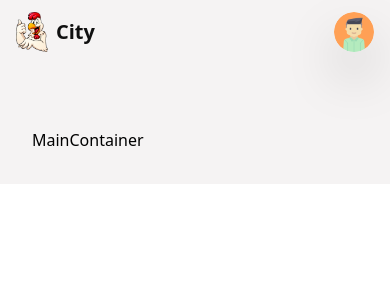
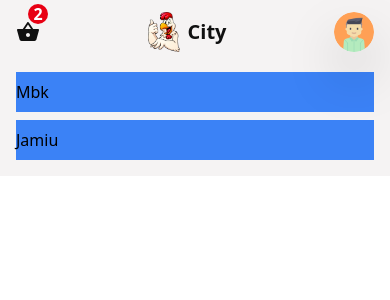
Before and after one commit to Mbk15/city-restaurant, a React (Create React App) app: page / in a window 390 px wide. Shown: the top 300 px of the page. Built offline with nearby package versions, Linux system fonts and the light colour scheme.

Commit message:
handled logout and started main section

```diff
--- a/src/App.js
+++ b/src/App.js
@@ -6,7 +6,7 @@ function App() {
     <AnimatePresence exitBeforeEnter>
       <div className="w-screen h-auto flex flex-col bg-primary">
         <Header />
-        <main className="w-full mt-24 p-8 ">
+        <main className="w-full mt-14 md:mt-20 px-4 md:px-16 py-4 ">
           <Routes>
             <Route path="/*" element={<MainContainer />} />
             <Route path="createItem" element={<CreateContainer />} />
--- a/src/components/Header.jsx
+++ b/src/components/Header.jsx
@@ -26,6 +26,14 @@ const Header = () => {
     } else {
       setisMenu(!isMenu); // short circuitry to toggle menu when user is available
     }
+  };
+  const logout = () => {
+    setisMenu(false);
+    localStorage.clear();
+    dispatch({
+      type: actionType.SET_USER,
+      user: null,
+    });
   };
   return (
     <header className="fixed w-screen z-50 p-3 px-4 md:p-6 md:px-16">
@@ -95,7 +103,10 @@ const Header = () => {
                     </p>
                   </Link>
                 )}
-                <p className="px-4 py-2 flex items-center gap-3 hover:bg-slate-200 cursor-pointer transition-all duration-100 ease-in-out text-textColor text-base">
+                <p
+                  onClick={logout}
+                  className="px-4 py-2 flex items-center gap-3 hover:bg-slate-200 cursor-pointer transition-all duration-100 ease-in-out text-textColor text-base"
+                >
                   Log Out <MdLogout />
                 </p>
               </motion.div>
@@ -105,6 +116,14 @@ const Header = () => {
       </div>
       {/* Mobile device */}
       <div className="flex md:hidden justify-between w-full h-full">
+        {/* Cart section */}
+        <div className=" relative flex items-center justify-center ">
+          <MdShoppingBasket className="text-textColor text-2xl cursor-pointer" />
+          <div className="absolute -top-2 -right-2 w-5 h-5 rounded-full flex items-center justify-center bg-cartNumBg">
+            <p className="text-white text-sx font-semibold">2</p>
+          </div>
+        </div>
+
         {/* Logo section */}
         <Link to={"/"} className="flex items-center gap-2 cursor-pointer ">
           <motion.img
@@ -157,8 +176,11 @@ const Header = () => {
                   </li>
                 </ul>
               </div>
-
-              <p className="px-4 py-2 flex items-center gap-3 justify-center bg-gray-300 hover:bg-slate-400 cursor-pointer transition-all duration-100 ease-in-out text-textColor text-base">
+              {/* LogOut */}
+              <p
+                onClick={logout}
+                className="px-4 py-2 m-2 rounded-md shadow-md flex items-center gap-3 justify-center bg-gray-300 hover:bg-slate-400 cursor-pointer transition-all duration-100 ease-in-out text-textColor text-base"
+              >
                 Log Out <MdLogout />
               </p>
             </motion.div>
--- a/src/components/MainContainer.jsx
+++ b/src/components/MainContainer.jsx
@@ -1,7 +1,12 @@
 import React from "react";
 
 const MainContainer = () => {
-  return <div>MainContainer</div>;
+  return (
+    <div className=" grid grid-cols-1 md:grid-cols-2 gap-2">
+      <div className="py-2 flex-1 bg-blue-500">Mbk</div>
+      <div className="py-2 flex-1 bg-blue-500">Jamiu</div>
+    </div>
+  );
 };
 
 export default MainContainer;
```
